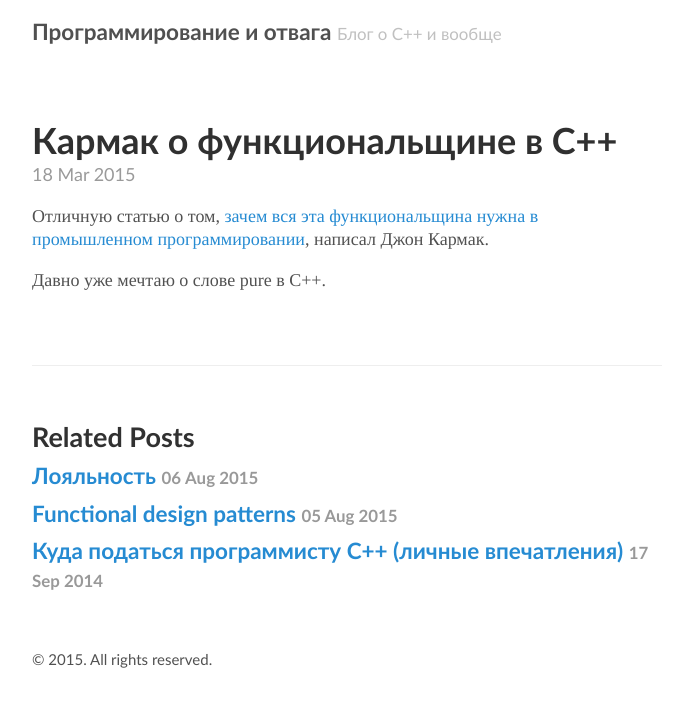
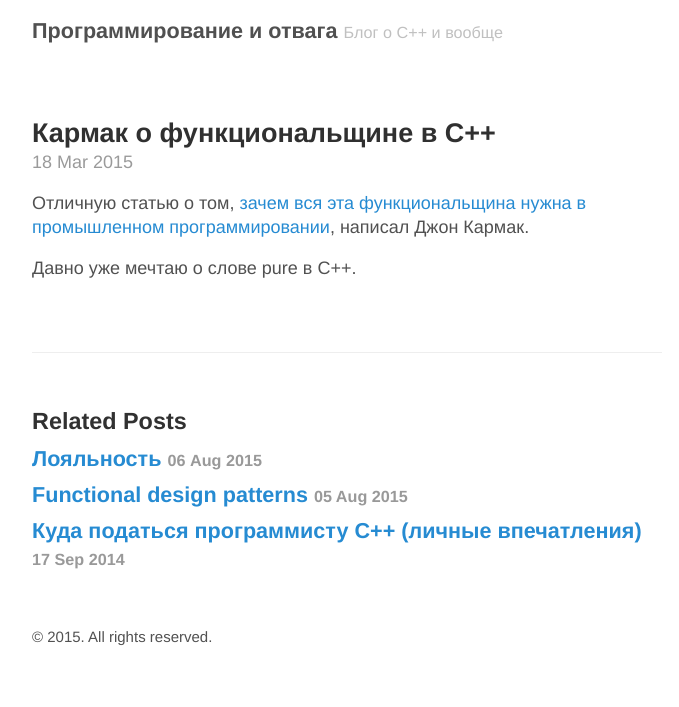
Before and after one commit to Dahko/dahko.github.io, a Jekyll site: the page built from _posts/2015-03-18-carmack-functional-in-cpp.md, in a window 1280 px wide. Shown: the top 707 px of the page, without its empty margins (293-972 px from the left). Built offline with Jekyll 4.4.1, drawn with Linux system fonts in a browser that asks for light colours.

Commit message:
Поигрались со шрифтами…

```diff
--- a/_sass/_base.scss
+++ b/_sass/_base.scss
@@ -15,8 +15,9 @@ body {
 }
 
 html {
-  font-family: Calibri, Arial, sans-serif;
+  font-family: "Whitney SSm A","Whitney SSm B","Avenir","Helvetica Neue","Helvetica","Open Sans",sans-serif;
   font-size: 16px;
+  font-weight: 300;
   line-height: 1.3;
 
   @media (min-width: 38em) {
--- a/_sass/_posts.scss
+++ b/_sass/_posts.scss
@@ -6,7 +6,7 @@
 .page,
 .post {
   margin-bottom: 4em;
-	font-family: Times, Georgia, serif;
+  //font-family: Times, Georgia, serif;
 }
 
 // Blog post or page title
@@ -18,8 +18,10 @@
 .page-title,
 .post-title {
   margin-top: 0;
-  font-family: Calibri, Arial, sans-serif;
-	font-size: 200%;
+  font-weight: 600;
+  font-size: 150%;
+  //font-family: Calibri, Arial, sans-serif;
+//	font-size: 200%;
 }
 
 // Meta data line below post title
@@ -28,7 +30,7 @@
   margin-top: -.5rem;
   margin-bottom: 1rem;
   color: #9a9a9a;
-	font-family: Calibri, Arial, sans-serif;
+  //font-family: Calibri, Arial, sans-serif;
 }
 
 
--- a/_sass/_type.scss
+++ b/_sass/_type.scss
@@ -4,24 +4,24 @@
 
 h1, h2, h3, h4, h5, h6 {
   margin-bottom: .5rem;
-  font-weight: bold;
+  font-weight: 600;
   line-height: 1.25;
   color: #313131;
   text-rendering: optimizeLegibility;
 }
 
 h1 {
-  font-size: 2rem;
+  font-size: 1.5rem;
 }
 
 h2 {
   margin-top: 1rem;
-  font-size: 1.5rem;
+  font-size: 1.3rem;
 }
 
 h3 {
   margin-top: 1.5rem;
-  font-size: 1.25rem;
+  font-size: 1.2rem;
 }
 
 h4, h5, h6 {
```
